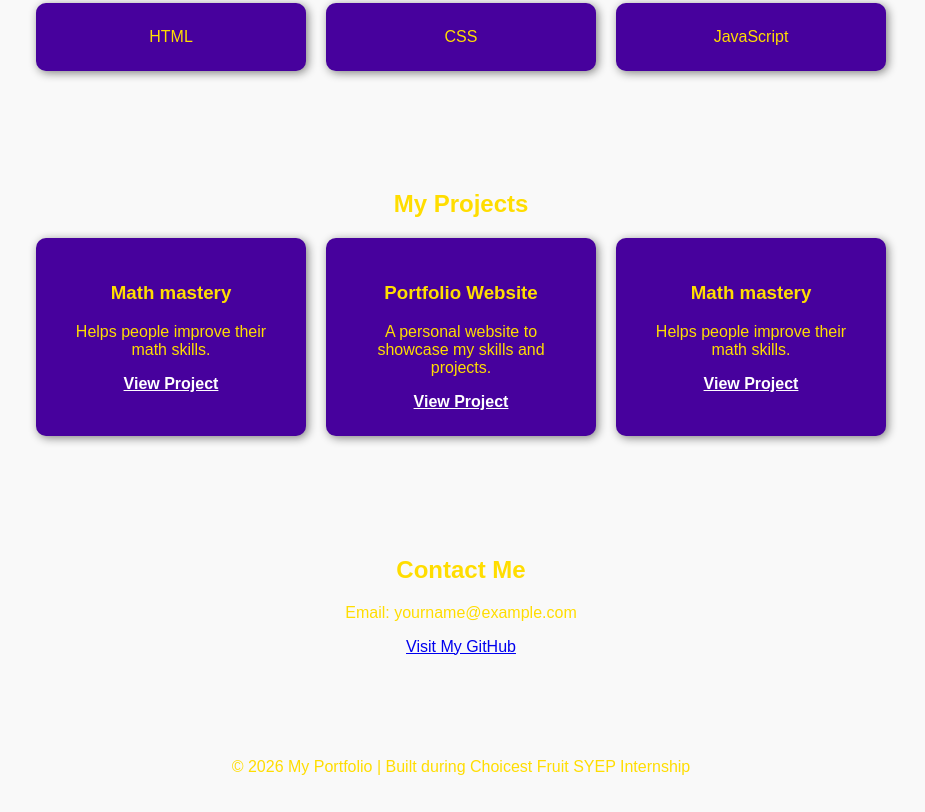
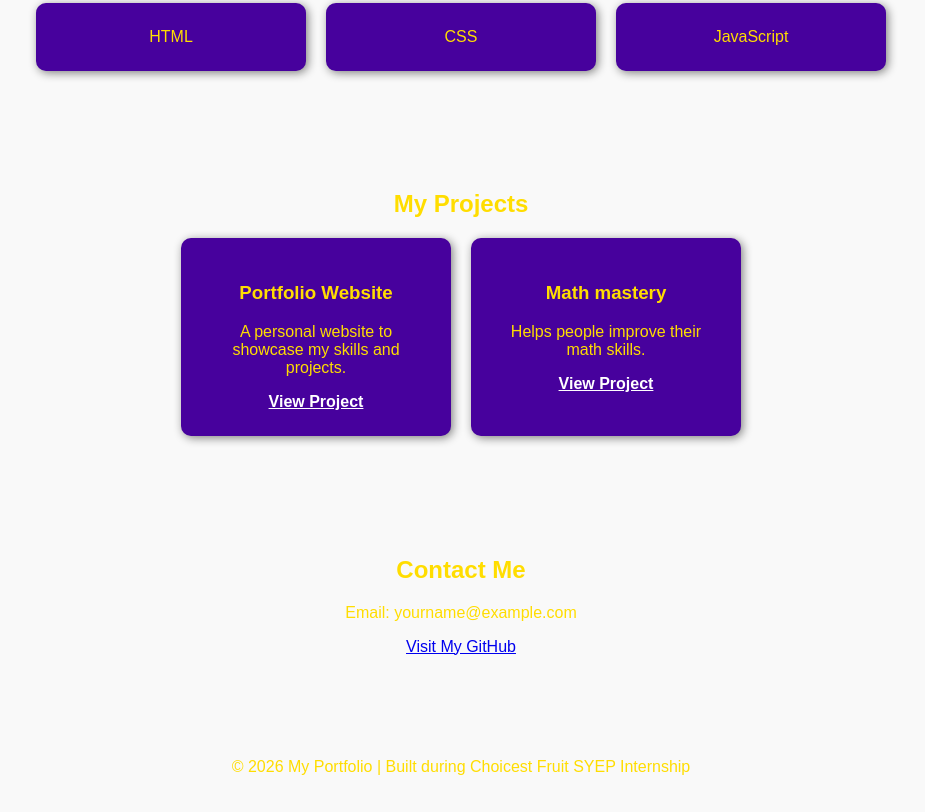
Before and after one commit to Xavieryoung-00/my-portfolio-website-, a plain HTML site: page index.html in a window 1280 px wide. Shown: the part 1009-1821 px from the top of the page, without its empty margins (179-1104 px from the left). Drawn offline with Linux system fonts and the light colour scheme.

Commit message:
removed cards

```diff
--- a/index.html
+++ b/index.html
@@ -52,11 +52,7 @@
     <h2>My Projects</h2>
 
     <div class="card-container">
-      <div class="project-card">
-        <h3>Math mastery </h3>
-        <p>Helps people improve their math skills.</p>
-        <a href="#">View Project</a>
-      </div>
+
 
       <div class="project-card">
         <h3>Portfolio Website</h3>
```
